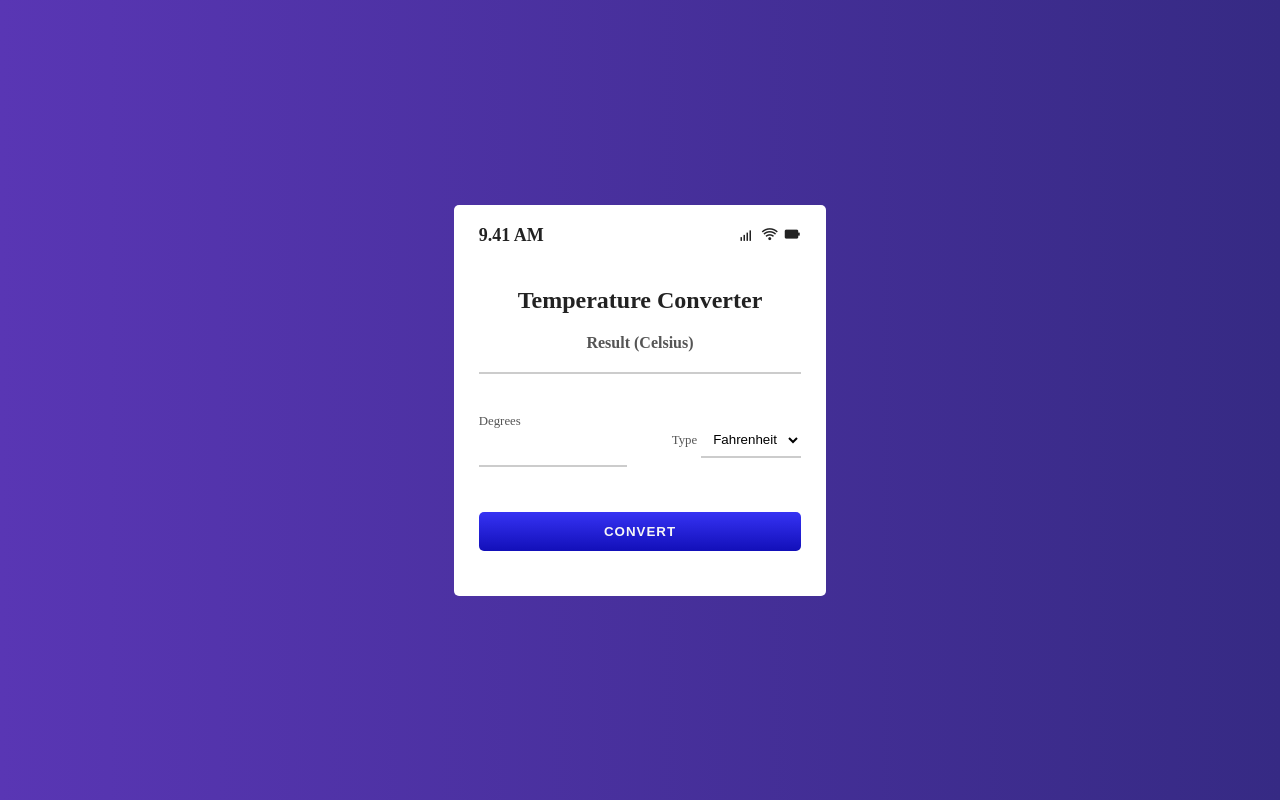
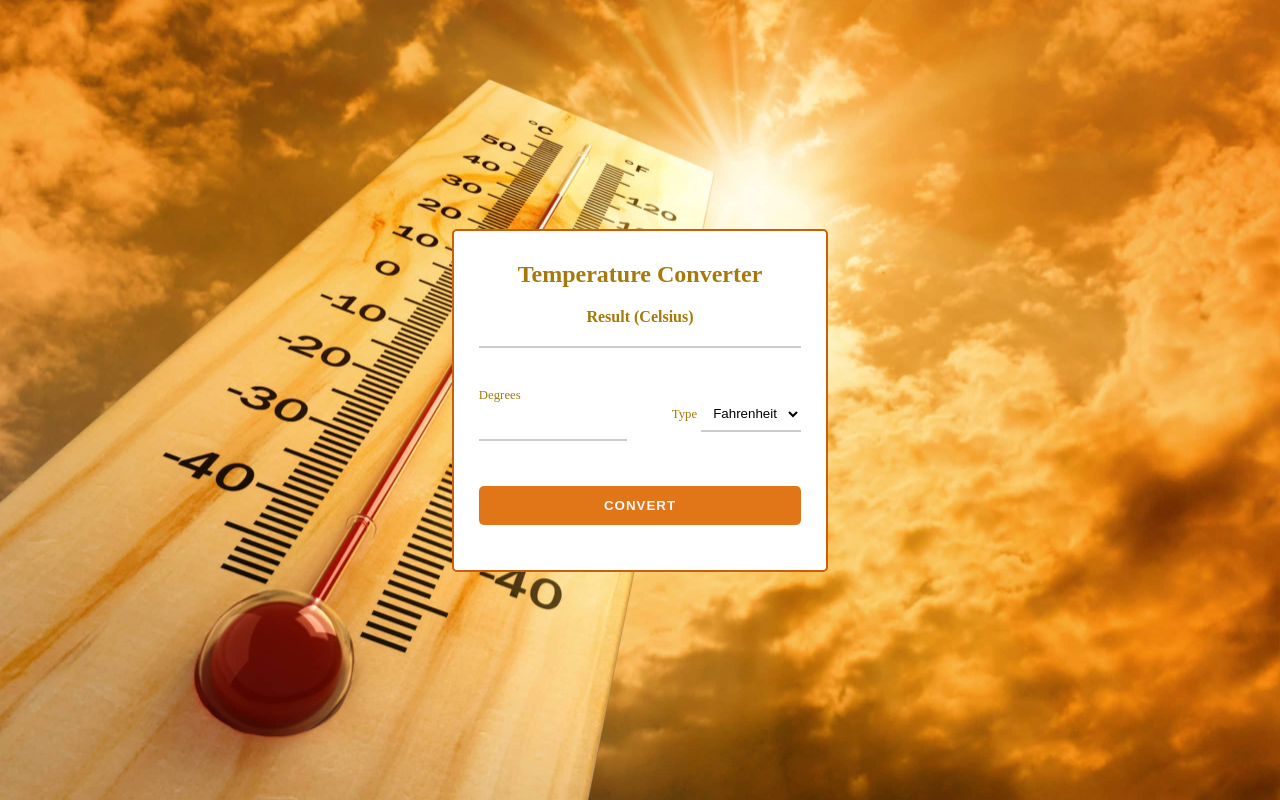
Before and after one commit to Anik-30/temp_converter, a plain HTML site: page index.html in a window 1280 px wide. Drawn offline with nearby package versions, Linux system fonts and the light colour scheme.

Commit message:
third commit

```diff
--- a/index.html
+++ b/index.html
@@ -11,14 +11,6 @@
 <body>
     <div class="container">
         <div class="temperature-converter">
-            <div class="mobile">
-                <p class="time">9.41 AM</p>
-                <div>
-                    <i class='bx bx-signal-4'></i>
-                    <i class='bx bx-wifi' ></i>
-                    <i class='bx bxs-battery' ></i>
-                </div>
-            </div>
 
             <h1 class="title">Temperature Converter</h1>
 
--- a/style.css
+++ b/style.css
@@ -6,7 +6,10 @@
 
   body {
     background-color: #020d45;
-    background: linear-gradient(90deg, #5936b4 0%, #362a84 100%);
+    background-image: url('./temp.jpg');
+    background-size: cover;
+    background-repeat: no-repeat;
+    background-position: center;
     color: #222;
     font-size: 1rem;
     display: flex;
@@ -16,22 +19,17 @@
     height: 100vh;
   }
 
-  .mobile {
-    display: flex;
-    justify-content: space-between;
-    margin-bottom: 40px;
-    font-size: 18px;
-    font-weight: 700;
-  }
+
 
   .temperature-converter {
     background: #fff;
+    border: #c95e0d 2px solid;
     border-radius: 5px;
     position: relative;
     display: flex;
     flex-direction: column;
     justify-content: center;
-    padding: 20px 25px 45px;
+    padding: 30px 25px 45px;
     min-width: 320px;
     width: 100%;
     height: auto;
@@ -40,7 +38,7 @@
   }
 
   .title {
-    color: #222;
+    color: #a5790a;
     font-size: 1.5rem;
     text-align: center;
   }
@@ -49,7 +47,7 @@
     margin: 20px 0;
   }
   .result-heading {
-    color: #555;
+    color: #a5790a;
     font-size: 1rem;
     font-weight: 600;
   }
@@ -59,7 +57,7 @@
     transition: all .45s ease;
   }
   label {
-    color: #555;
+    color: #a5790a;
     font-size: 0.8rem;
     margin-bottom: 5px;
   }
@@ -73,7 +71,7 @@
     margin-bottom: 15px;
   }
   input:focus {
-    border: 1px solid #4c49f3;
+    border: 1px solid #e2db46;
   }
   .degree-type {
     display: flex;
@@ -87,11 +85,11 @@
     width: 46%;
   }
   option {
-    background-color: #3c39e7;
+    background-color: #e07618;
     color: #f6f6f6;
   }
   #convert-btn {
-    background: linear-gradient(to bottom, #3633f3, #120fb9);
+    background: linear-gradient(to bottom, #e07618, #e07618);
     border: none;
     outline: none;
     border-radius: 5px;
@@ -105,10 +103,9 @@
     transition: all 0.3s ease-in;
   }
   #convert-btn:hover {
-    background: linear-gradient(to bottom, #4a47e7, #322fda);
+    background: linear-gradient(to bottom, #e2db46, #e2db46);
   }
 
-  /* Add a right margin to each icon */
 
   .fa {
     margin-left: -12px;
```
Also changed, not shown: temp.jpg (added).
